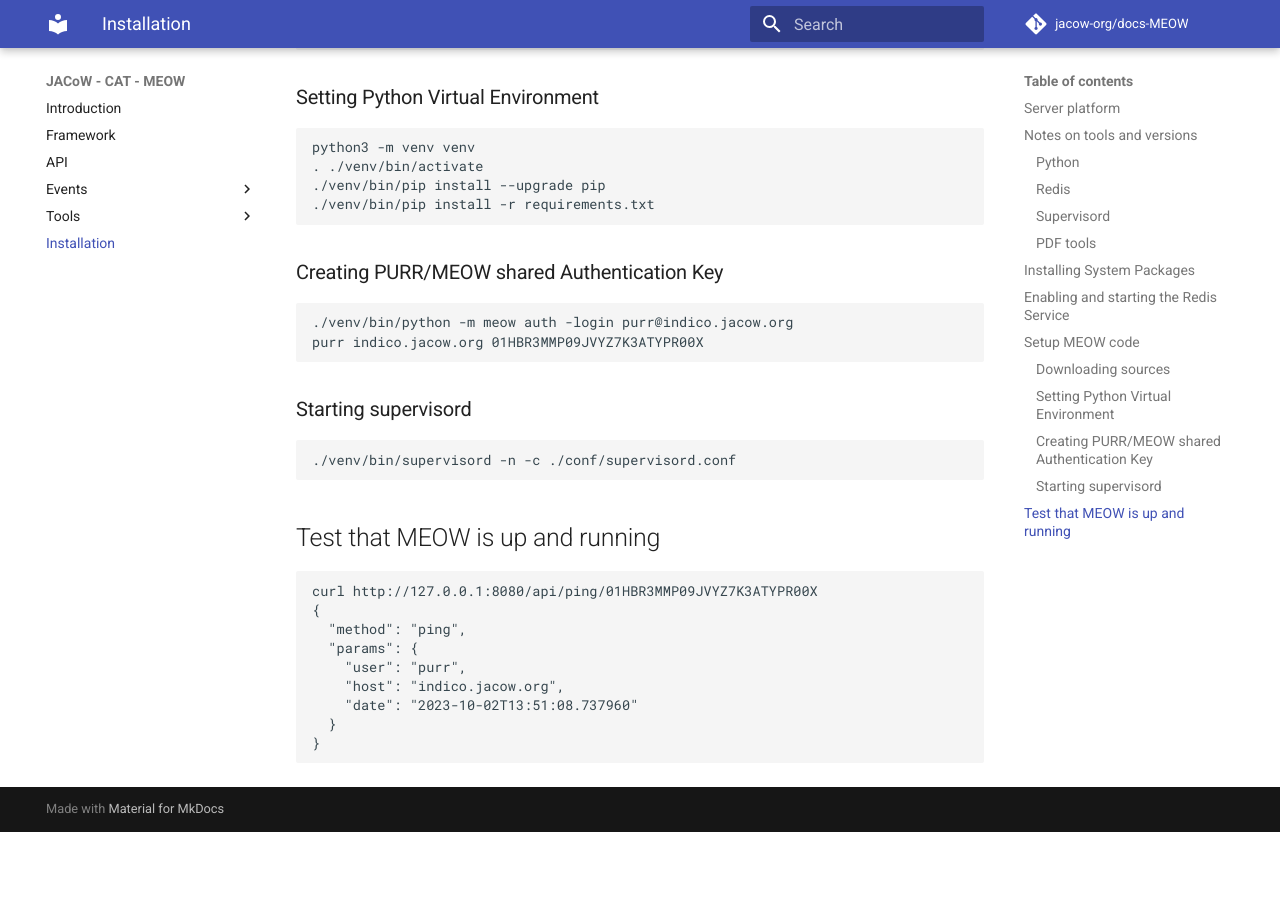
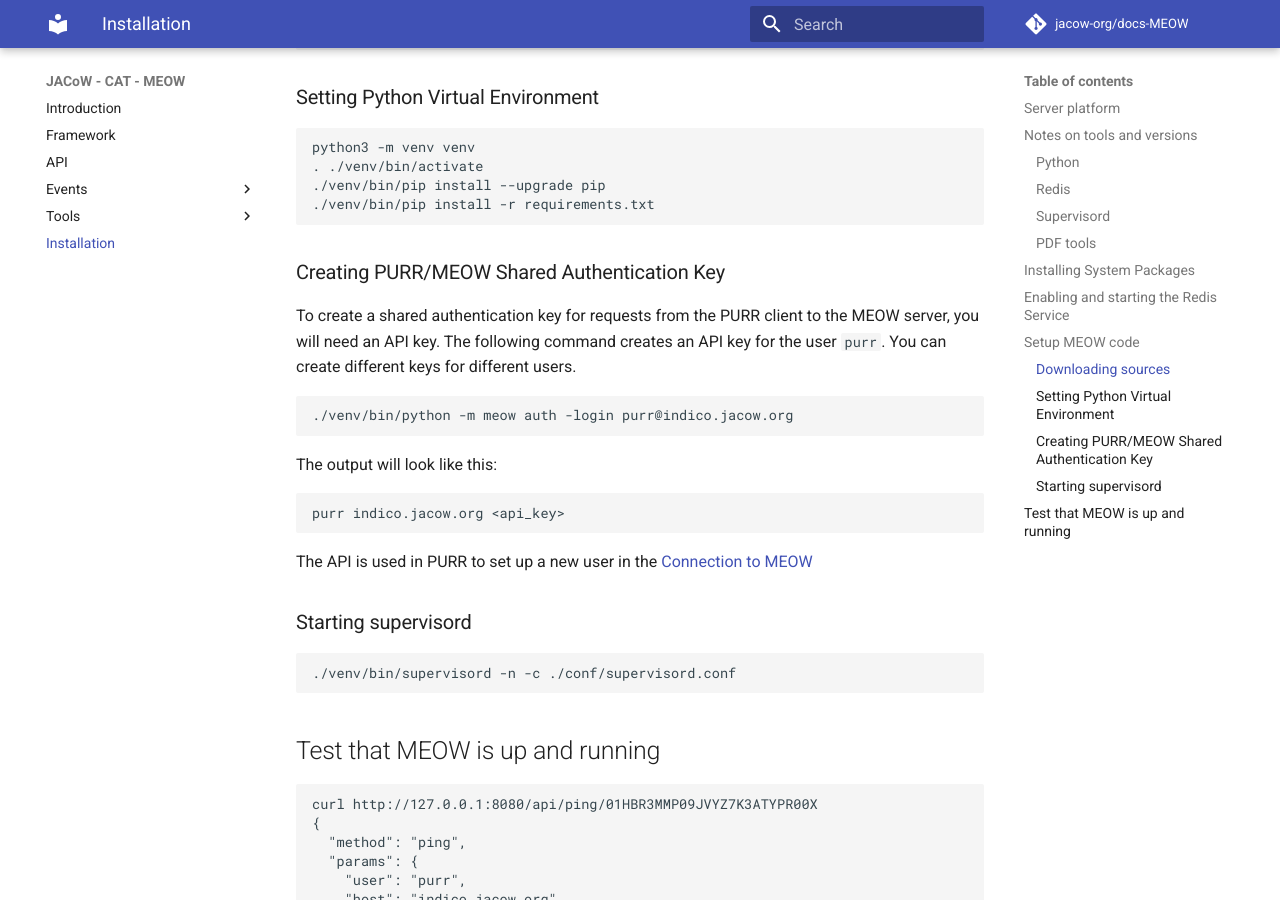
Before and after one commit to JACoW-org/docs-MEOW, an MkDocs documentation site: the page built from docs/install.md, in a window 1280 px wide and 900 px high, scrolled down 1475 px. Built offline with MkDocs 1.6.1 and Material for MkDocs 9.7.7, drawn with Linux system fonts in a browser that asks for light colours; comment, search, counter and statistics services are not loaded; before the commit the page ends 2307 px from its top, so only the background shows below that.

Commit message:
Improved Creating PURR/MEOW shared Authentication Key

````diff
--- a/docs/install.md
+++ b/docs/install.md
@@ -63,12 +63,22 @@
 ./venv/bin/pip install -r requirements.txt
 ```
 
-### Creating PURR/MEOW shared Authentication Key
+### Creating PURR/MEOW Shared Authentication Key
+
+To create a shared authentication key for requests from the PURR client to the MEOW server, you will need an API key. The following command creates an API key for the user `purr`. You can create different keys for different users.
 
 ```bash
 ./venv/bin/python -m meow auth -login purr@indico.jacow.org
-purr indico.jacow.org 01HBR3MMP09JVYZ7K3ATYPR00X
 ```
+
+The output will look like this:
+
+```bash
+purr indico.jacow.org <api_key>
+```
+
+The API is used in PURR to set up a new user in the [Connection to MEOW](https://purr-docs.jacow.org/Functionalities/connection/)
+
 
 ### Starting supervisord
 
````
